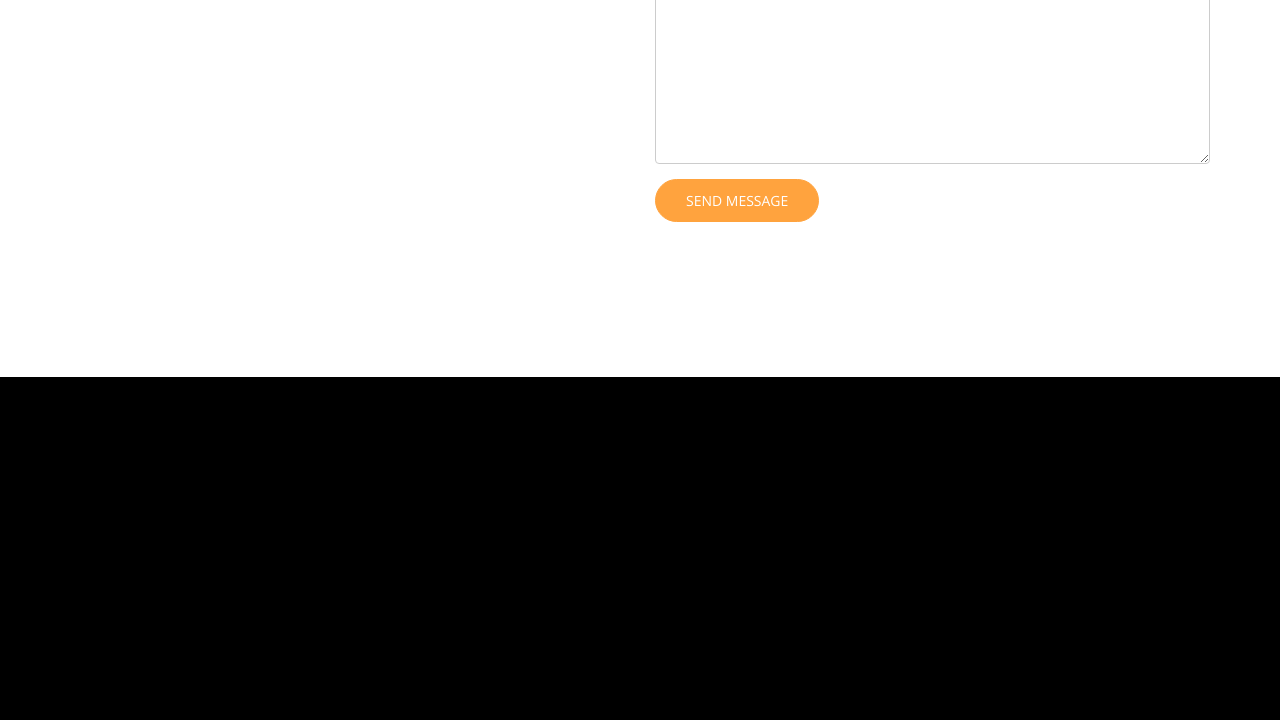
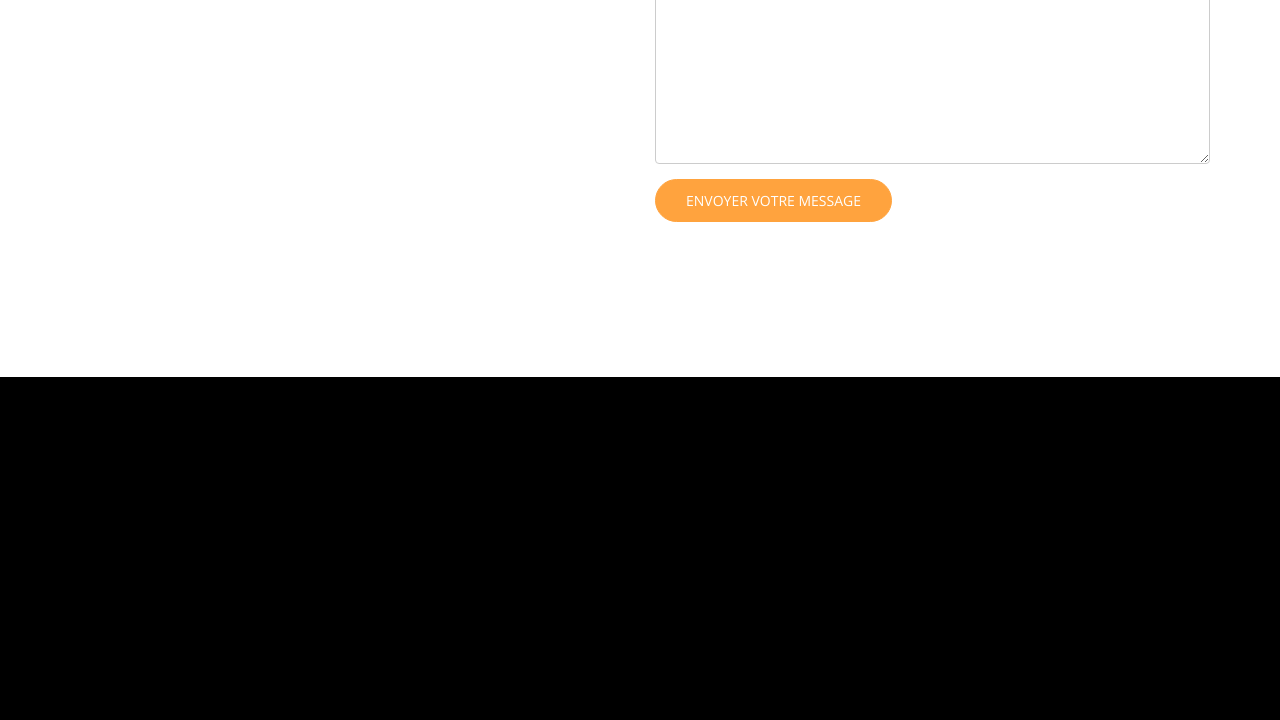
Before and after one commit to YvanCitron/site_resto, a website: page resto/index.html in a window 1280 px wide. Shown: the part 6842-7562 px from the top of the page. Drawn offline with nearby package versions, Linux system fonts and the light colour scheme; files whose address does not match are found by name.

Commit message:
correction d'avant

```diff
--- a/resto/index.html
+++ b/resto/index.html
@@ -457,7 +457,7 @@
                 </div>
               </div>
               <div class="form-group">
-                <input type="submit" name="c_submit" id="c_submit" value="Send Message" class="btn btn-primary btn-lg">
+                <input type="submit" name="c_submit" id="c_submit" value="Envoyer votre Message" class="btn btn-primary btn-lg">
               </div>
             </form>
           </div>
```
